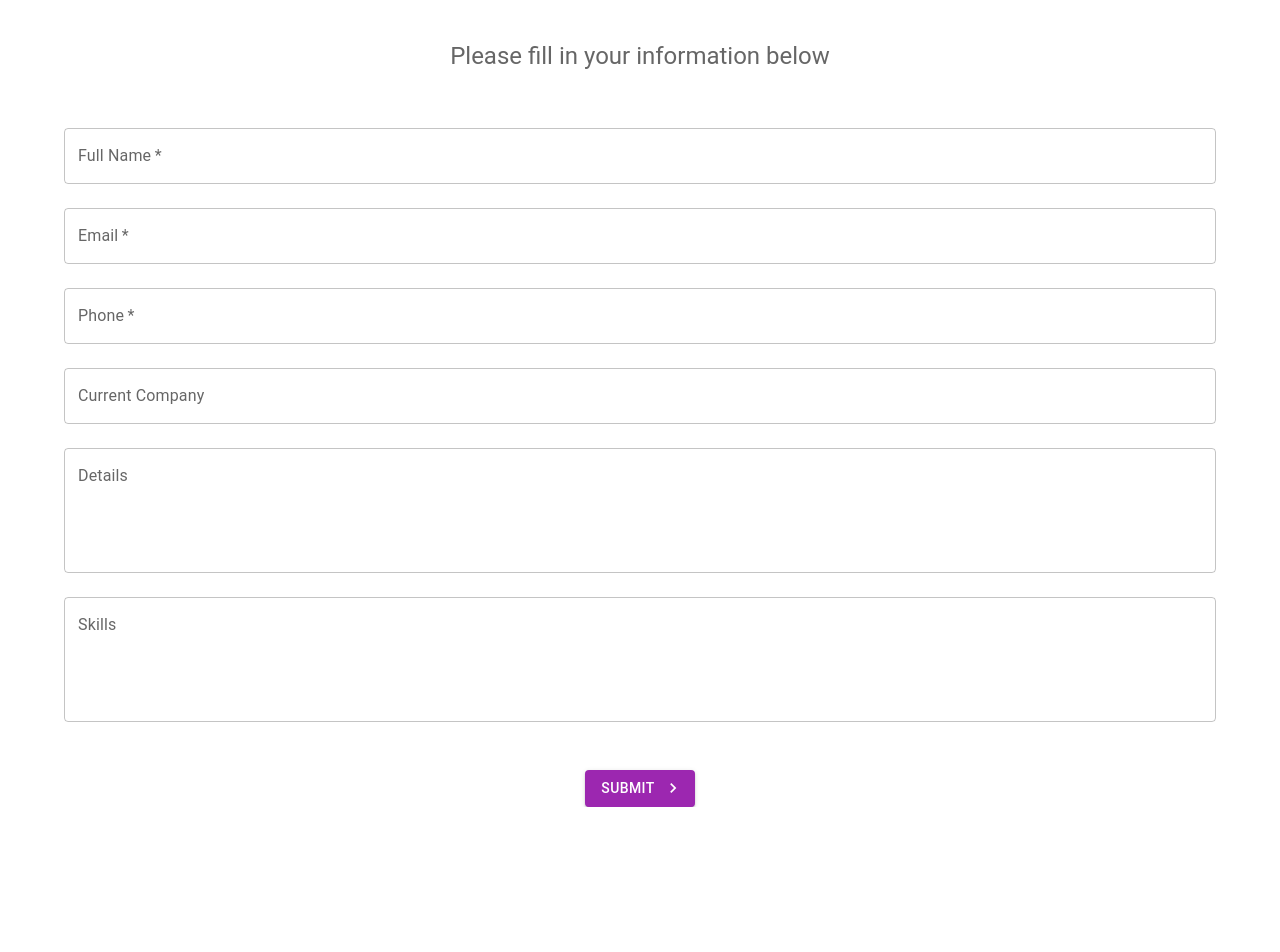
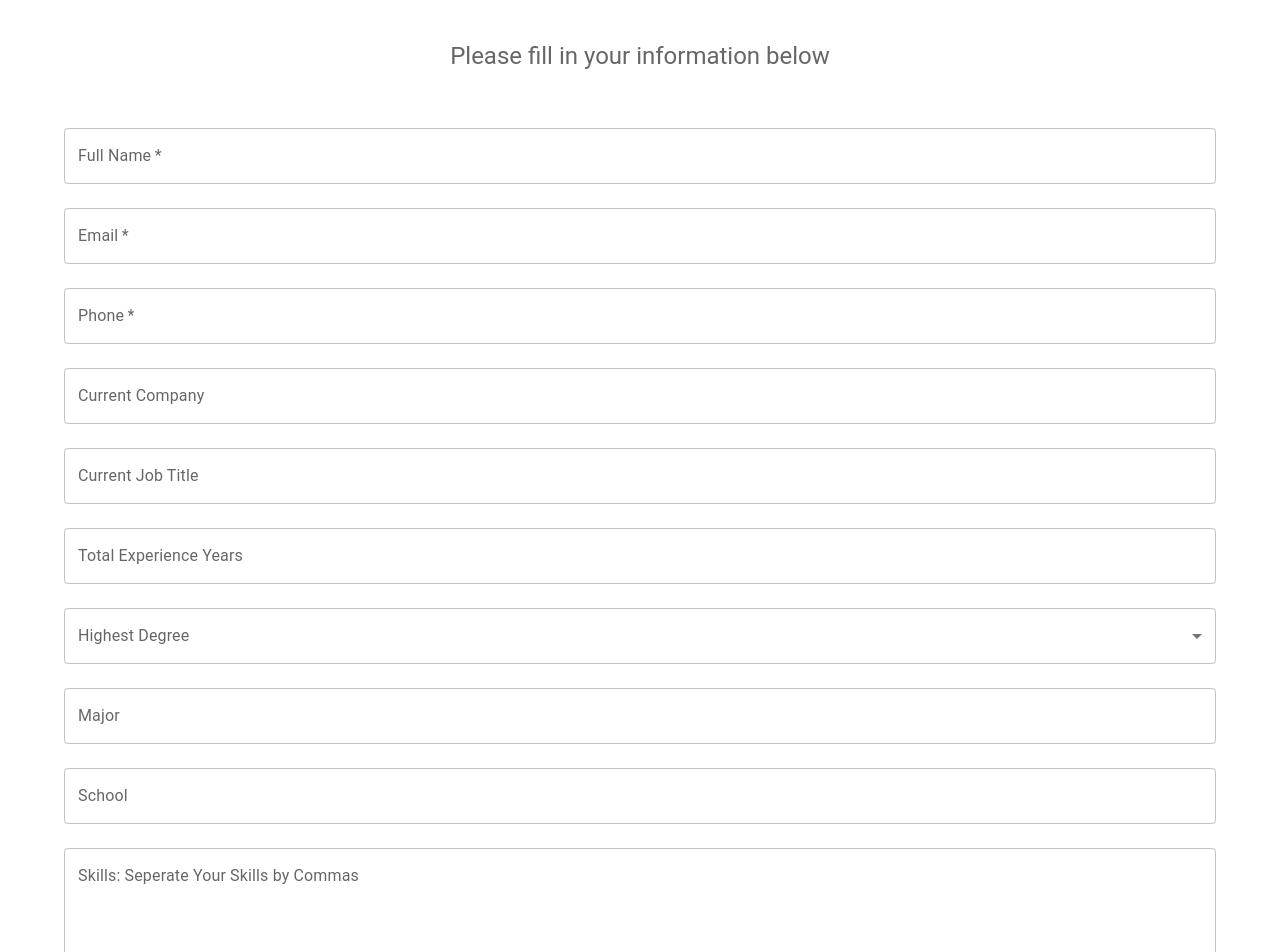
Before and after one commit to hesihui/Resume-Parser, a React (Create React App) app in the folder frontend/resume-parser/: page / in a window 1280 px wide. Shown: the top 952 px of the page. Before the commit the page ends 807 px from the top, so only its background shows below. Built offline with nearby package versions, Linux system fonts and the light colour scheme.

Commit message:
form upload

```diff
--- a/frontend/resume-parser/src/api/index.js
+++ b/frontend/resume-parser/src/api/index.js
@@ -5,4 +5,4 @@ const API = axios.create({ baseURL: 'http://localhost:5000'});
 export const fetchCandidates = () => API.get('/candidates');
 export const uploadCandidate = (newCandidateInfo) => API.post('/candidates', newCandidateInfo);
 export const deleteCandidate = (id) => API.delete(`/candidates/${id}`);
-export const fetchCandidateBySearch = (searchQuery) => API.get(`/candidates/search?name=${searchQuery.name || 'none'}&skills=${searchQuery.skills}&experienceYrs=${searchQuery.experienceYrs}`)
+export const fetchCandidateBySearch = (searchQuery) => API.get(`/candidates/search?name=${searchQuery.name || 'none'}&skills=${searchQuery.skills}&experienceYrs=${searchQuery.experienceYr}`)
--- a/frontend/resume-parser/src/components/Form.js
+++ b/frontend/resume-parser/src/components/Form.js
@@ -6,11 +6,21 @@ import KeyboardArrowRightIcon from '@mui/icons-material/KeyboardArrowRight';
 import { styled } from '@mui/system';
 import TextField from '@mui/material/TextField';
 import { Box } from '@mui/material';
-
+import MenuItem from "@mui/material/MenuItem";
+import OutlinedInput from '@mui/material/OutlinedInput';
+import InputLabel from '@mui/material/InputLabel';
+import FormControl from '@mui/material/FormControl';
+import Select from '@mui/material/Select';
+import FileBase from 'react-file-base64'
+import { uploadCandidate } from '../api/index';
 
 
 export default function Form() {
-
+    const [candidateData, setCandidateData]= useState({
+        name: '', skills: '', email: '', phone: '', highestDegree: '',
+        experienceYr: 0, major:'', school:'', latestJobTitle:'', latestCompany:'',
+        selectedResume: ''
+    })
     const [name, setName] = useState('');
     const [email, setEmail] = useState('');
     const [phone, setPhone] = useState('');
@@ -21,7 +31,8 @@ export default function Form() {
     const [emailError, setEmailError] = useState(false);
     const [phoneError, setPhoneError] = useState(false);
 
-    const handleSubmit = (e) => {
+
+    const handleSubmit = async (e) => {
         e.preventDefault();
         setNameError(false);
         setEmailError(false);
@@ -40,7 +51,22 @@ export default function Form() {
         if (name && email && phone) {
             console.log(name, email, phone, company, details, skills);
         }
+
+        console.log(candidateData);
+        try {
+            await uploadCandidate(candidateData);
+        } catch (error) {
+            console.log(error);
         }
+    }
+
+    const Degrees = [
+        'BA',
+        'BS',
+        'MA',
+        'MS',
+        'PhD'
+    ];
 
   return (
     <Container>
@@ -57,7 +83,6 @@ export default function Form() {
 
         <form noValidate autoComplete="off" onSubmit={handleSubmit}>
             <TextField
-                onChange={(e) => setName(e.target.value)}
                 label="Full Name"
                 variant="outlined"
                 color='secondary'
@@ -65,9 +90,10 @@ export default function Form() {
                 fullWidth
                 required
                 error={nameError}
+                onChange={(e) =>
+                    setCandidateData({...candidateData, name: e.target.value})}
             />
             <TextField
-                onChange={(e) => setEmail(e.target.value)}
                 label="Email"
                 variant="outlined"
                 color='secondary'
@@ -75,9 +101,10 @@ export default function Form() {
                 fullWidth
                 required
                 error={emailError}
+                onChange={(e) =>
+                    setCandidateData({...candidateData, email: e.target.value})}
             />
             <TextField
-                onChange={(e) => setPhone(e.target.value)}
                 label="Phone"
                 variant="outlined"
                 color='secondary'
@@ -85,40 +112,87 @@ export default function Form() {
                 fullWidth
                 required
                 error={phoneError}
+                onChange={(e) =>
+                    setCandidateData({...candidateData, phone: e.target.value})}
             />
             <TextField
-                onChange={(e) => setCompany(e.target.value)}
                 label="Current Company"
                 variant="outlined"
                 color='secondary'
                 margin='normal'
                 fullWidth
-
+                onChange={(e) =>
+                    setCandidateData({...candidateData, latestCompany: e.target.value})}
             />
             <TextField
-                onChange={(e) => setDetails(e.target.value)}
-                label="Details"
+                label="Current Job Title"
+                variant="outlined"
+                color='secondary'
+                margin='normal'
+                fullWidth
+                onChange={(e) =>
+                    setCandidateData({...candidateData, latestJobTitle: e.target.value})}
+            />
+            <TextField
+                label="Total Experience Years"
+                variant="outlined"
+                color='secondary'
+                margin='normal'
+                fullWidth
+                onChange={(e) =>
+                    setCandidateData({...candidateData, experienceYr: Number(e.target.value)})}
+            />
+            <FormControl fullWidth variant="outlined" margin='normal'>
+                <InputLabel id="demo-simple-select-label">Highest Degree</InputLabel>
+                <Select
+                    label="Age"
+                    onChange={(e) =>
+                        setCandidateData({...candidateData, highestDegree: e.target.value})}
+                >
+                    <MenuItem value={'BA'}>BA</MenuItem>
+                    <MenuItem value={'BS'}>BS</MenuItem>
+                    <MenuItem value={'MA'}>MA</MenuItem>
+                    <MenuItem value={'MS'}>MS</MenuItem>
+                    <MenuItem value={'PhD'}>PhD</MenuItem>
+                </Select>
+            </FormControl>
+            <TextField
+                label="Major"
+                variant="outlined"
+                color='secondary'
+                margin='normal'
+                fullWidth
+                onChange={(e) =>
+                    setCandidateData({...candidateData, major: e.target.value})}
+            />
+            <TextField
+                label="School"
+                variant="outlined"
+                color='secondary'
+                margin='normal'
+                fullWidth
+                onChange={(e) =>
+                    setCandidateData({...candidateData, school: e.target.value})}
+            />
+            <TextField
+                label="Skills: Seperate Your Skills by Commas"
                 variant="outlined"
                 color='secondary'
                 margin='normal'
                 multiline
                 rows={4}
                 fullWidth
-
+                onChange={(e) =>
+                    setCandidateData({...candidateData, skills: e.target.value.split(',')})}
             />
-            <TextField
-                onChange={(e) => setSkills(e.target.value)}
-                label="Skills"
-                variant="outlined"
-                color='secondary'
-                margin='normal'
-                multiline
-                rows={4}
-                fullWidth
-
+            <div>
+                <FileBase
+                    type="file"
+                    multiple={false}
+                    onDone={({base64}) =>
+                        setCandidateData({ ...candidateData, selectedResume: base64 })}
                 />
-
-
+            </div>
         <Box textAlign='center' marginTop={5}>
             <Button
                 type="submit"
```
Lines whose indentation alone changed are shown as unchanged.
